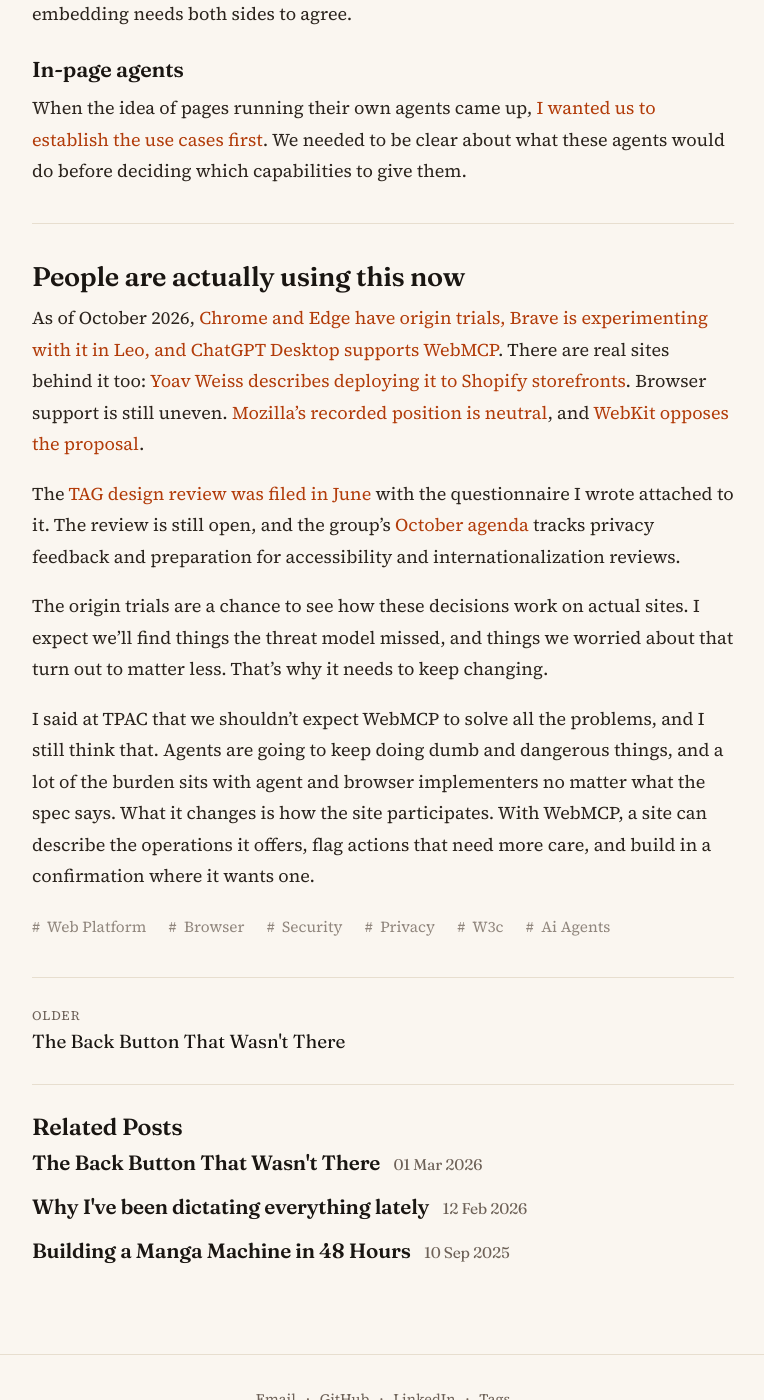
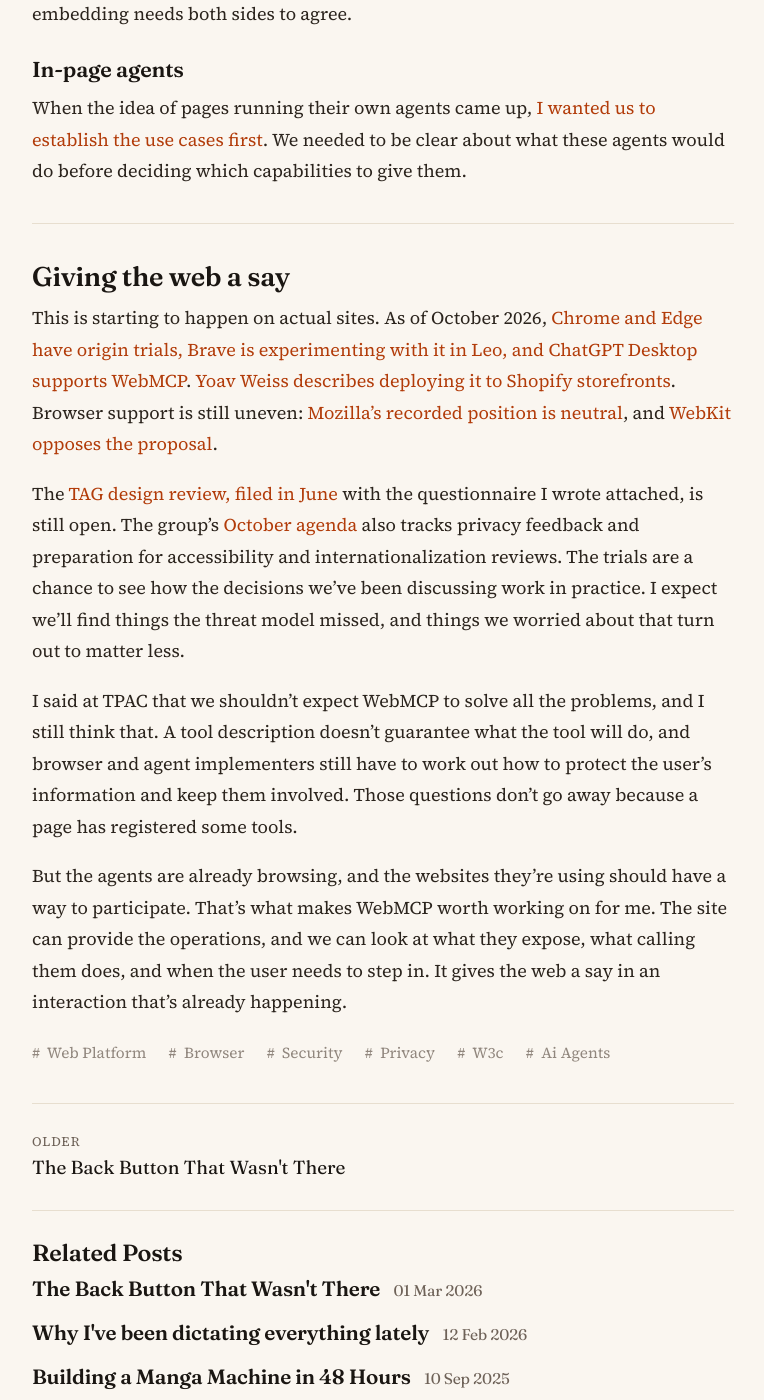
Before and after one commit to victorhuangwq/experiencethis.world, a Jekyll site: the page built from _posts/2026-08-17-agents-are-already-browsing.md, in a window 1280 px wide and 1400 px high, scrolled down 7574 px. Shown: the whole window, without its empty margins (257-1021 px from the left). Built offline with Jekyll 4.4.1, drawn with Linux system fonts in a browser that asks for light colours.

Commit message:
Bring WebMCP closing back to website participation

```diff
--- a/_posts/2026-08-17-agents-are-already-browsing.md
+++ b/_posts/2026-08-17-agents-are-already-browsing.md
@@ -133,12 +133,12 @@
 
 ---
 
-## People are actually using this now
+## Giving the web a say
 
-As of October 2026, [Chrome and Edge have origin trials, Brave is experimenting with it in Leo, and ChatGPT Desktop supports WebMCP](https://github.com/webmachinelearning/webmcp/blob/main/implementation-status.md). There are real sites behind it too: [Yoav Weiss describes deploying it to Shopify storefronts](https://github.com/w3ctag/design-reviews/issues/1238#issuecomment-5329869437). Browser support is still uneven. [Mozilla's recorded position is neutral](https://github.com/mozilla/standards-positions/issues/1412), and [WebKit opposes the proposal](https://github.com/WebKit/standards-positions/issues/670).
+This is starting to happen on actual sites. As of October 2026, [Chrome and Edge have origin trials, Brave is experimenting with it in Leo, and ChatGPT Desktop supports WebMCP](https://github.com/webmachinelearning/webmcp/blob/main/implementation-status.md). [Yoav Weiss describes deploying it to Shopify storefronts](https://github.com/w3ctag/design-reviews/issues/1238#issuecomment-5329869437). Browser support is still uneven: [Mozilla's recorded position is neutral](https://github.com/mozilla/standards-positions/issues/1412), and [WebKit opposes the proposal](https://github.com/WebKit/standards-positions/issues/670).
 
-The [TAG design review was filed in June](https://github.com/w3ctag/design-reviews/issues/1238) with the questionnaire I wrote attached to it. The review is still open, and the group's [October agenda](https://github.com/webmachinelearning/meetings/blob/main/telcons/2026-10-01-cg-agenda.md) tracks privacy feedback and preparation for accessibility and internationalization reviews.
+The [TAG design review, filed in June](https://github.com/w3ctag/design-reviews/issues/1238) with the questionnaire I wrote attached, is still open. The group's [October agenda](https://github.com/webmachinelearning/meetings/blob/main/telcons/2026-10-01-cg-agenda.md) also tracks privacy feedback and preparation for accessibility and internationalization reviews. The trials are a chance to see how the decisions we've been discussing work in practice. I expect we'll find things the threat model missed, and things we worried about that turn out to matter less.
 
-The origin trials are a chance to see how these decisions work on actual sites. I expect we'll find things the threat model missed, and things we worried about that turn out to matter less. That's why it needs to keep changing.
+I said at TPAC that we shouldn't expect WebMCP to solve all the problems, and I still think that. A tool description doesn't guarantee what the tool will do, and browser and agent implementers still have to work out how to protect the user's information and keep them involved. Those questions don't go away because a page has registered some tools.
 
-I said at TPAC that we shouldn't expect WebMCP to solve all the problems, and I still think that. Agents are going to keep doing dumb and dangerous things, and a lot of the burden sits with agent and browser implementers no matter what the spec says. What it changes is how the site participates. With WebMCP, a site can describe the operations it offers, flag actions that need more care, and build in a confirmation where it wants one.
+But the agents are already browsing, and the websites they're using should have a way to participate. That's what makes WebMCP worth working on for me. The site can provide the operations, and we can look at what they expose, what calling them does, and when the user needs to step in. It gives the web a say in an interaction that's already happening.
```
